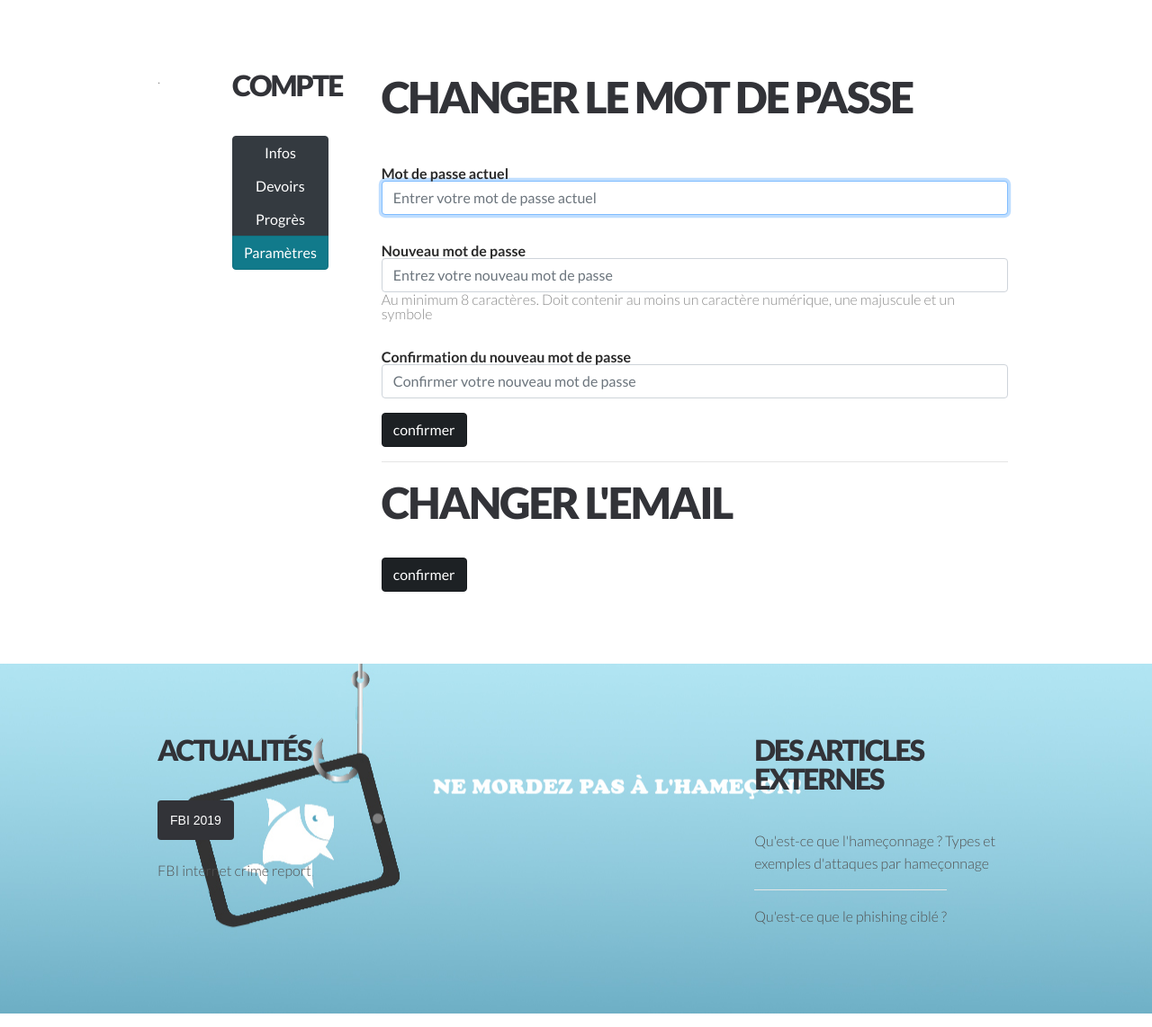
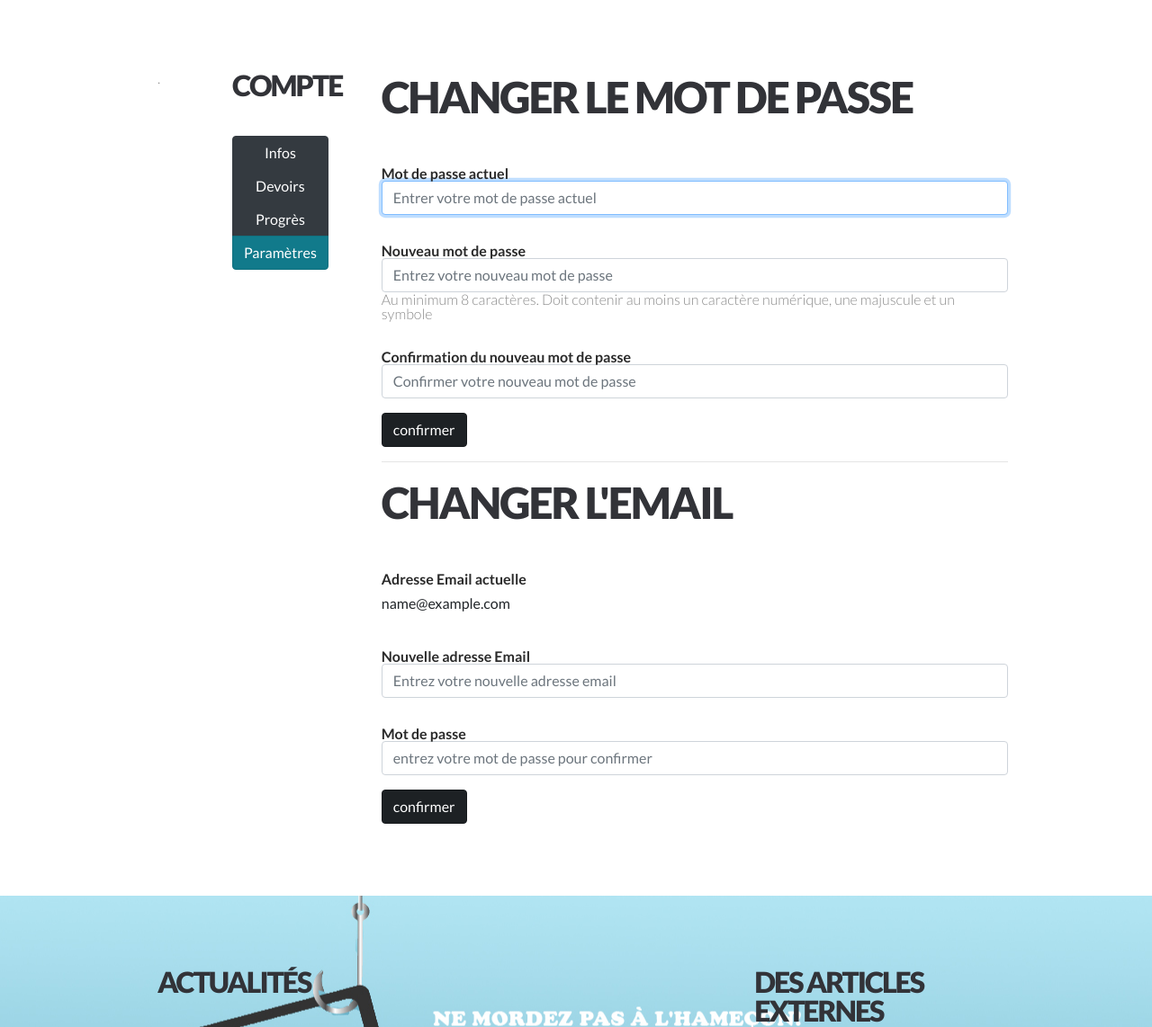
Before and after one commit to Azrood/Awarephish, a Django app: page /account/settings in a window 1280 px wide. Shown: the part 359-1501 px from the top of the page at 90% size. Run offline with Django 3.2, Linux system fonts and the light colour scheme; the visitor is signed in with stand-in values (Sample User, id 1); some libraries are stand-ins or nearby versions.

Commit message:
added email change form

```diff
--- a/awarephish/quiz/forms.py
+++ b/awarephish/quiz/forms.py
@@ -28,7 +28,7 @@ class SignupForm(forms.Form):
         password1 = self.cleaned_data.get('password1')
         password2 = self.cleaned_data.get('password2')
         if password1 and password2 and password1 != password2:
-            raise ValidationError("Les mots de passes ne correspondent pas")
+            raise forms.ValidationError("Les mots de passes ne correspondent pas")
         return password2
 
     def save(self, commit=True):
@@ -92,3 +92,20 @@ class ChangeMail(forms.Form):
         if not self.user.check_password(current_password):
             raise forms.ValidationError(self.error_messages['password_incorrect'], code='password_incorrect',)
         return current_password
+
+    def clean_new_email(self):
+        """
+        Prevents an e-mail address that is already registered from being registered by a different user.
+        """
+        email = self.cleaned_data.get('new_email')
+        if Utilisateur.user.get_queryset().filter(email=email).count() > 0:
+            raise forms.ValidationError(self.error_messages['email_inuse'], code='email_inuse',)
+        return email
+
+    def clean_old_mail(self):
+        return self.cleaned_data['old_mail']
+
+    def save(self, commit=True):
+        self.user.email=self.cleaned_data["new_email"]
+        self.user.save()
+        return self.user
--- a/awarephish/quiz/templates/quiz/parametres.html
+++ b/awarephish/quiz/templates/quiz/parametres.html
@@ -97,7 +97,7 @@
 									</form>
 									<hr>
 								<header><h2>Changer l'email</h2></header>
-								<form class="form-horizontal">
+								<form class="form-horizontal" method="POST">
 									{%csrf_token%}
 									{% for f in mailform %}
 									<div class="form-group">
@@ -168,7 +168,9 @@
 		<script src="{%static 'quiz/js/init.js' %}"></script>
 		<script type="text/JavaScript">
 			$(".errorlist").addClass("bg-danger text-white");
-			$("#id_new_password1, #id_new_password2, #id_old_password, #id_old_mail,#id_new_email,#id_current_password").addClass("form-control");
+			$("#id_new_password1, #id_new_password2, #id_old_password,#id_new_email,#id_current_password").addClass("form-control");
+			$('#id_old_mail').addClass("form-control-plaintext");
+			$('#id_old_mail').attr('readonly','');
 		</script>
 	</body>
 </html>
--- a/awarephish/quiz/views.py
+++ b/awarephish/quiz/views.py
@@ -1,7 +1,7 @@
 import random
 import datetime
 
-from statistics import mean
+from statistics import mean, StatisticsError
 
 from django.http import JsonResponse
 from django.shortcuts import render, redirect, get_object_or_404
@@ -11,7 +11,7 @@ from django.contrib import messages
 from django.db.models import Q
 from django.utils import timezone
 
-from .forms import SignupForm, SigninForm, ChangePass
+from .forms import SignupForm, SigninForm, ChangePass, ChangeMail
 from .models import Utilisateur, Question, Progres, Quiztest, Devoir
 from .utils import evaluate_level, get_user_answers, message_level, get_nextlevel_score
 # Create your views here.
@@ -62,14 +62,24 @@ def conseils(request):
 
 def account(request):
     user = get_object_or_404(Utilisateur, user=request.user)
-    return render(request,'quiz/account.html',{'score':user.score_actuel,
-                                                'users':user,
-                                                'next':get_nextlevel_score(user.niveau_actuel),
-                                                'progress':round((user.score_actuel/get_nextlevel_score(user.niveau_actuel))*100,2),
-                                                'remainder':get_nextlevel_score(user.niveau_actuel) - user.score_actuel,
-                                                'ratio':round((user.total_reponse_correctes/user.total_reponse)*100,2),
-                                                'mean': round(mean(p.score_test for p in user.progres_set.all()),2),
-                                                })
+    try:
+        ratio = round((user.total_reponse_correctes/user.total_reponse)*100,2)
+
+    except ZeroDivisionError:
+        ratio = 0
+    finally:
+        try:
+            moyenne = round(mean(p.score_test for p in user.progres_set.all()),2)
+        except StatisticsError:
+            moyenne = 0
+        return render(request,'quiz/account.html',{'score':user.score_actuel,
+                                                    'users':user,
+                                                    'next':get_nextlevel_score(user.niveau_actuel),
+                                                    'progress':round((user.score_actuel/get_nextlevel_score(user.niveau_actuel))*100,2),
+                                                    'remainder':get_nextlevel_score(user.niveau_actuel) - user.score_actuel,
+                                                    'ratio':ratio,
+                                                    'mean': moyenne,
+                                                    })
 
 def level_quiz(request):
     r=[]
@@ -180,6 +190,7 @@ def progress(request):
 @login_required
 def parametre(request):
     pass_form = ChangePass(user=request.user)
+    mail_form = ChangeMail(user=request.user,initial={'old_mail':request.user.email})
     if request.method == 'POST':
         if "pass_change" in request.POST:
             pass_form = ChangePass(user=request.user, data=request.POST)
@@ -188,5 +199,8 @@ def parametre(request):
                 update_session_auth_hash(request, pass_form.user)
                 messages.success(request, 'Votre mot de passe a été changé avec succès')
         elif "mail_change" in request.POST:
-            pass
-    return render(request, 'quiz/parametres.html', {'passform':pass_form})
+            mail_form = ChangeMail(user=request.user, data=request.POST)
+            if mail_form.is_valid():
+                mail_form.save()
+                messages.success(request, 'Votre adresse mail a été modifiée avec succès')
+    return render(request, 'quiz/parametres.html', {'passform':pass_form, 'mailform':mail_form})
```
